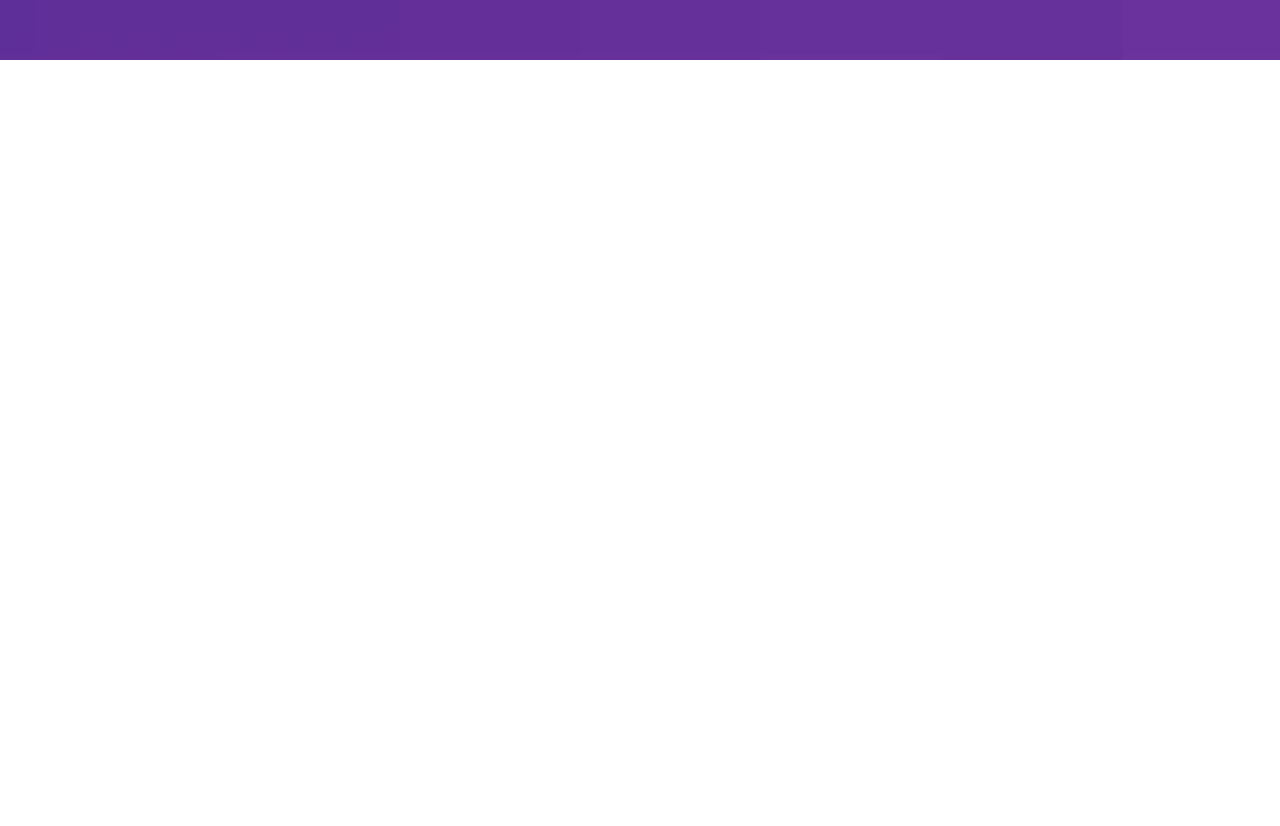
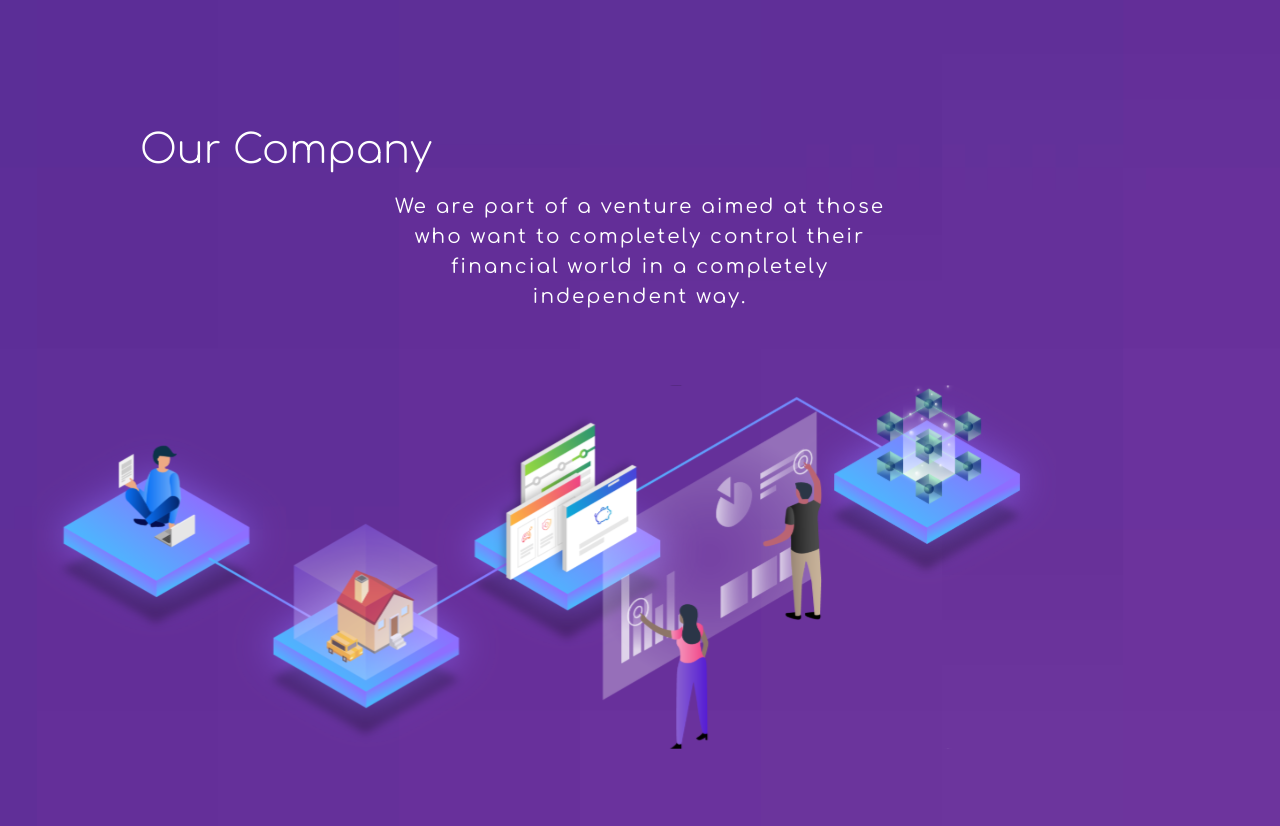
Before and after one commit to Lopsan03/BlockChainApp, a React (Create React App) app: page / in a window 1280 px wide. Shown: the part 740-1566 px from the top of the page. Before the commit the page ends 800 px from the top, so only its background shows below. Built offline with nearby package versions, Linux system fonts and the light colour scheme.

Commit message:
Suma Restar Ganar

```diff
--- /dev/null
+++ b/src/Styles/Index/_indexAboutUs.scss
@@ -0,0 +1,45 @@
+.about-us-section{
+  margin-top: 210px;
+  width: 100%;
+  height: auto;
+
+  .about-us-container{
+    width: 95%;
+    margin: 0 auto;
+
+    .about-us-container--h2{
+      margin: 0 auto;
+      max-width: 1000px;
+
+      h2{
+        color: #ffffff;
+        font-size: 40px;
+        font-weight: 300;
+      }
+    }
+
+    .about-us-container--p{
+      margin-top: 20px;
+
+      p{
+        color: #ffffff;
+        text-align: center;
+        font-size: 20px;
+        line-height: 30px;
+        letter-spacing: 2px;
+      }
+    }
+
+    .about-us-container--img{
+      display: inline-block;
+      min-width: 1024px;
+      max-width: 1440px;
+      height: 510px;
+      margin: 0 auto;
+      background-image: url("../../img/AboutUs.svg");
+      background-repeat: no-repeat;
+      background-size: contain;
+      background-position: center;
+    }
+  }
+}
--- a/src/Styles/Index/_indexHero.scss
+++ b/src/Styles/Index/_indexHero.scss
@@ -1,4 +1,5 @@
 .hero-section{
+  padding-top: 100px;
   width: 100%;
   height: auto;
 
--- a/src/Styles/Index/_navBar.scss
+++ b/src/Styles/Index/_navBar.scss
@@ -1,6 +1,8 @@
 .navbar-section{
   width: 100%;
   height: auto;
+  position: fixed;
+  background-color: rgba(87, 87, 87, 0.36);
 
   .navbar-content{
     max-width: 1000px;
--- a/src/Styles/Styles.scss
+++ b/src/Styles/Styles.scss
@@ -1,5 +1,6 @@
 @import "./Index/navBar";
 @import "./Index/indexHero";
+@import "./Index/indexAboutUs";
 
 *{
   margin: 0;
--- a/src/components/Index/IndexAboutUs.js
+++ b/src/components/Index/IndexAboutUs.js
@@ -0,0 +1,20 @@
+export const IndexAboutUs = () =>{
+    return(
+        <section className={"about-us-section"}>
+            <article className={"about-us-container"}>
+                <div className={"about-us-container--h2"}>
+                    <h2>Our Company</h2>
+                </div>
+                <div className={"about-us-container--p"}>
+                    <p>
+                        We are part of a venture aimed at those<br/>
+                        who want to completely control their<br/>
+                        financial world in a completely<br/>
+                        independent way.
+                    </p>
+                </div>
+                <div className={"about-us-container--img"}></div>
+            </article>
+        </section>
+    )
+}
--- a/src/components/Index/IndexScreen.js
+++ b/src/components/Index/IndexScreen.js
@@ -1,11 +1,13 @@
 import {NavBar} from "./NavBar";
 import {IndexHero} from "./IndexHero";
+import {IndexAboutUs} from "./IndexAboutUs";
 
 export const IndexScreen = () =>{
     return(
         <>
             <NavBar/>
             <IndexHero/>
+            <IndexAboutUs/>
         </>
     )
 }
```
